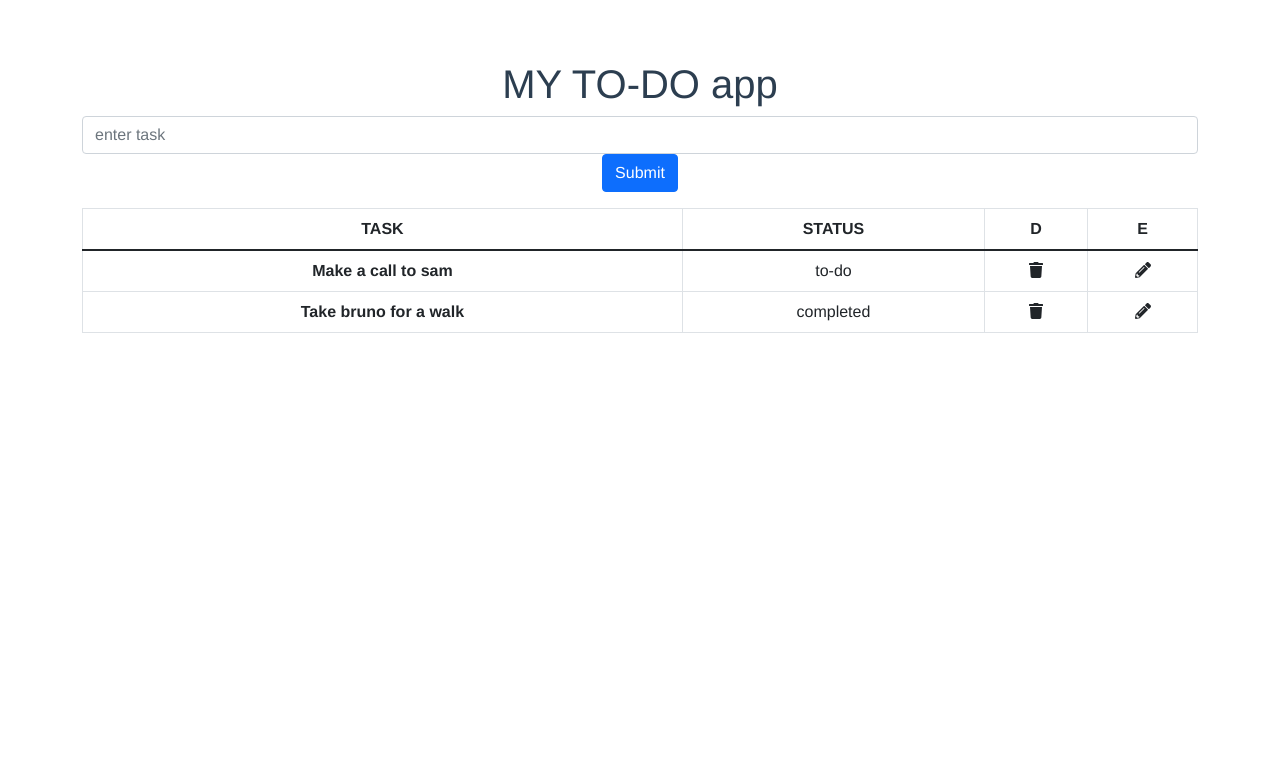
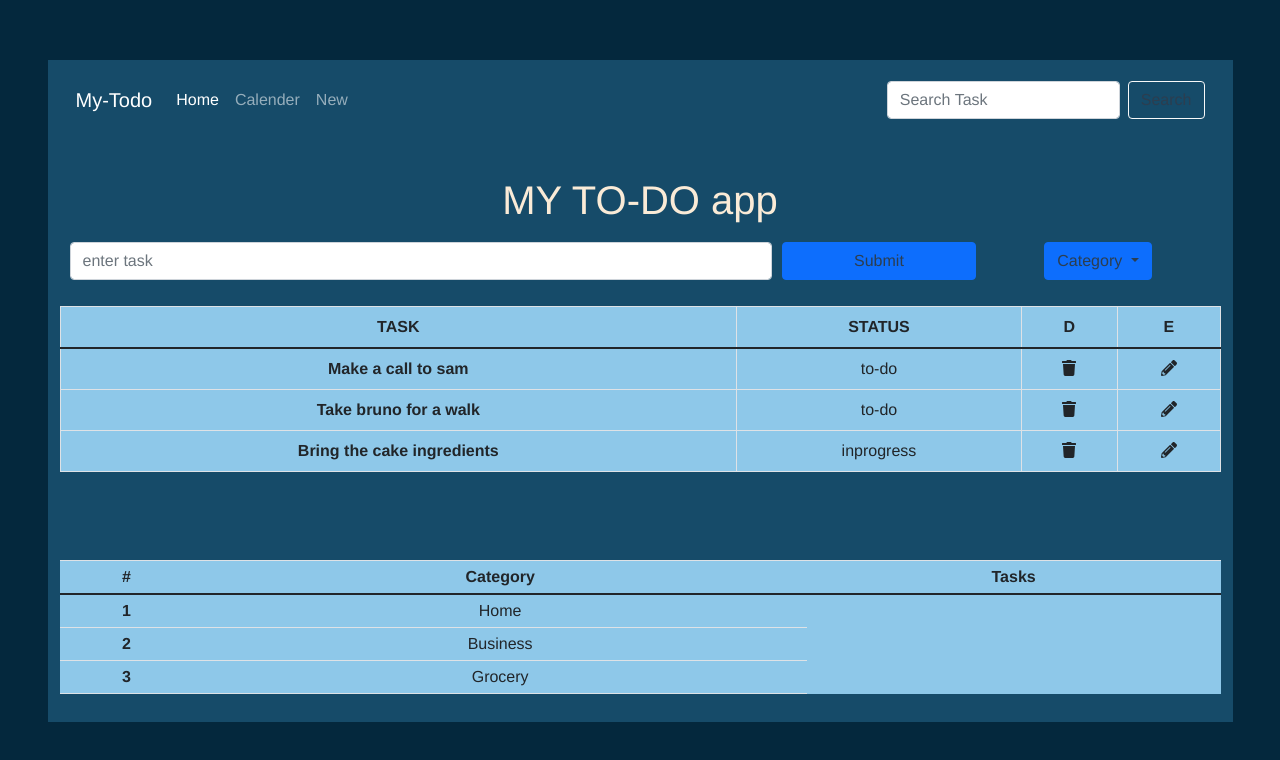
Before and after one commit to vedikaag78/todonew, a Vue app: page / in a window 1280 px wide. Shown: the top 760 px of the page. Built offline with nearby package versions, Linux system fonts and the light colour scheme.

Commit message:
second commit

```diff
--- a/public/index.html
+++ b/public/index.html
@@ -1,5 +1,5 @@
 <!DOCTYPE html>
-<html lang="">
+<html lang="en">
   <head>
     <meta charset="utf-8">
     <meta http-equiv="X-UA-Compatible" content="IE=edge">
@@ -9,10 +9,12 @@
     <link rel="stylesheet" href="https://cdnjs.cloudflare.com/ajax/libs/font-awesome/5.14.0/css/all.min.css" integrity="sha512-1PKOgIY59xJ8Co8+NE6FZ+LOAZKjy+KY8iq0G4B3CyeY6wYHN3yt9PW0XpSriVlkMXe40PTKnXrLnZ9+fkDaog==" crossorigin="anonymous" />
     <title><%= htmlWebpackPlugin.options.title %></title>
 
+    <link rel="stylesheet" href="https://fonts.googleapis.com/css?family=Roboto:100,300,400,500,700,900">
+    <link rel="stylesheet" href="https://cdn.jsdelivr.net/npm/@mdi/font@latest/css/materialdesignicons.min.css">
   </head>
 
 
-    <body>
+    <body style="background-color: #04283d;">
       <script src="https://code.jquery.com/jquery-3.3.1.slim.min.js" integrity="sha384-q8i/X+965DzO0rT7abK41JStQIAqVgRVzpbzo5smXKp4YfRvH+8abtTE1Pi6jizo" crossorigin="anonymous"></script>
       <script src="https://cdnjs.cloudflare.com/ajax/libs/popper.js/1.14.7/umd/popper.min.js" integrity="sha384-UO2eT0CpHqdSJQ6hJty5KVphtPhzWj9WO1clHTMGa3JDZwrnQq4sF86dIHNDz0W1" crossorigin="anonymous"></script>
       <script src="https://stackpath.bootstrapcdn.com/bootstrap/4.3.1/js/bootstrap.min.js" integrity="sha384-JjSmVgyd0p3pXB1rRibZUAYoIIy6OrQ6VrjIEaFf/nJGzIxFDsf4x0xIM+B07jRM" crossorigin="anonymous"></script>
--- a/src/components/todo.vue
+++ b/src/components/todo.vue
@@ -1,7 +1,37 @@
 <template>
 
+
 <div class="container">
-     <h1 class="text-center mt-5">MY TO-DO app</h1>
+  <nav class="navbar navbar-expand-md navbar-dark">
+    <a href="#" class="navbar-brand">My-Todo</a>
+    <button type="button" class="navbar-toggler" data-toggle="collapse" data-target="#navbarCollapse">
+        <span class="navbar-toggler-icon"></span>
+    </button>
+
+    <div class="collapse navbar-collapse" id="navbarCollapse">
+        <div class="navbar-nav">
+            <a href="#" class="nav-item nav-link active">Home</a>
+            <a href="#" class="nav-item nav-link">Calender</a>
+            <a href="#" class="nav-item nav-link">New</a>
+        </div>
+        <form class="form-inline ml-auto">
+            <input type="text" class="form-control mr-sm-2" placeholder="Search Task">
+            <button type="submit"
+
+            class="btn btn-outline-light">Search</button>
+        </form>
+    </div>
+</nav>
+
+
+
+
+
+
+
+
+
+     <h1 class="text-head mt-5">MY TO-DO app</h1>
 
 
 
@@ -9,7 +39,17 @@
    <div class="form-group">
     <input v-model="task" class="form-control" placeholder="enter task"/>
     <button @click="submittask" type="submit" class="btn btn-primary">Submit</button>
-   </div>
+    <div class="dropdown">
+    <button class="btn btn-primary dropdown-toggle" type="button" id="dropdownMenuButton" data-toggle="dropdown" aria-haspopup="true" aria-expanded="false">
+    Category
+    </button>
+    <div class="dropdown-menu" aria-labelledby="dropdownMenuButton">
+    <a class="dropdown-item" href="#">Grocery</a>
+    <a class="dropdown-item" href="#">Business</a>
+    <a class="dropdown-item" href="#">Home</a>
+    </div>
+    </div>
+  </div>
    <!--task display-->
 
      <table class="table table-bordered mt-6" >
@@ -45,6 +85,42 @@
 
   </tbody>
 </table>
+<br>
+<br>
+<br>
+<table class="table table-sm ">
+  <thead>
+    <tr>
+      <th scope="col">#</th>
+      <th scope="col">Category</th>
+      <th scope="col">Tasks</th>
+
+    </tr>
+  </thead>
+  <tbody>
+    <tr>
+      <th scope="row">1</th>
+      <td @click="CategoryN('H')">Home</td>
+
+    <tr>
+      <th scope="row">2</th>
+      <td @click="CategoryName('B')">Business</td>
+       <td v-for="(n,index) in nc" :key="index">
+       {{ nc.name }}
+    </td>
+
+    </tr>
+     <tr>
+      <th scope="row">3</th>
+      <td @click="CategoryName('G')">Grocery</td>
+       <td v-for="(t, index) in items" :key="index">
+       {{ items.name }}
+    </td>
+
+    </tr>
+
+  </tbody>
+</table>
 </div>
 
 </template>
@@ -59,31 +135,46 @@ export default {
   data(){
     return{
       task: '',
+      items: Object,
+
       editedtask: -1,
       presentstatuses:['to-do' , 'completed', 'inprogress'],
       tasks:[
         {
           name:'Make a call to sam',
           status: 'to-do',
+          category: 'Business',
         },
         {
           name:'Take bruno for a walk',
-          status:'completed',
+          status:'to-do',
+          category: 'Home',
+        },
+        {
+          name: 'Bring the cake ingredients',
+          status:'inprogress',
+          category: 'Grocery',
         },
       ]
     }
   },
+
+
+
+
+
+
+
   methods:{
     submittask(){
-      console.log(this.task)
-      console.log('0')
+
       if(this.tasks.length == 0) return;
       if(this.editedtask != -1) {
          this.tasks[this.editedtask].name= this.task
         this.editedtask= -1;
 
       }else{
-
+       if(this.tasks.length == 0) return;
         this.tasks.push({
         name:this.task,
         status:'to-do',
@@ -107,14 +198,52 @@ export default {
 
   },
 
-  }
+
+}
+
+
+
+
+
+
+
 };
 </script>
 
-<!-- Add "scoped" attribute to limit CSS to this component only -->
 <style>
+.text-head{
+  color: antiquewhite;
+  align-items: center;
+}
+.button{
+
+  padding: 10px 22px;
+  background:white;
+
+
+
+}
 .pointer{
   cursor: pointer;
+}
+.table{
+  background: #8ec8e9;
+  background-blend-mode: soft-light;
+  margin-bottom: 5rem;
+}
+.container{
+ background: #164b69;
+
+}
+.form-group{
+  display: grid;
+  grid-template-columns: auto auto auto auto auto auto;
+  grid-gap: 10px;
+
+  padding: 10px;
+}
+.form-control {
+  grid-column: 1 / 5;
 }
 h3 {
   margin: 40px 0 0;
@@ -131,3 +260,36 @@ a {
   color: #42b983;
 }
 </style>
+
+
+
+ <!--CategoryName(n){
+    var n ;
+    for(t in tasks){
+      if(t.category==n)
+      this.items.push(t);
+    }
+
+  },-->
+
+  <!--  computed: {
+        CategoryN(n) {
+            var nc = [];
+            var i ;
+            for (i = 0; i < this.tasks.length; i++) {
+              if (tasks[i].category==n) {
+                 nc[i] = { index: i, name: i};
+              }
+              }
+
+            return nc;
+        }
+    },
+
+    CategoryName() {
+    var i ;
+     console.log(this.CategoryN);
+     for (i = 0; i < this.CategoryN.length; i++) {
+      console.log(this.CategoryN[i]);
+     }
+  }, -->
--- a/src/main.js
+++ b/src/main.js
@@ -3,10 +3,12 @@ import App from './App.vue'
 import 'bootstrap/dist/css/bootstrap.min.css'
 import '@fortawesome/fontawesome-free/css/all.css'
 import '@fortawesome/fontawesome-free/js/all.js'
+import vuetify from './plugins/vuetify'
 
 
 Vue.config.productionTip = false
 
 new Vue({
-  render: h => h(App),
+  vuetify,
+  render: h => h(App)
 }).$mount('#app')
--- /dev/null
+++ b/src/plugins/vuetify.js
@@ -0,0 +1,7 @@
+import Vue from 'vue';
+import Vuetify from 'vuetify/lib/framework';
+
+Vue.use(Vuetify);
+
+export default new Vuetify({
+});
--- /dev/null
+++ b/vue.config.js
@@ -0,0 +1,5 @@
+module.exports = {
+  transpileDependencies: [
+    'vuetify'
+  ]
+}
```
Also changed, not shown: package.json (+7 -2 lines), src/App.vue (+63 -1 lines), src/components/HelloWorld.vue (added, +151 -0 lines), src/assets/logo.svg (added), 1 other file (tests, documents, lock files or other folders).
